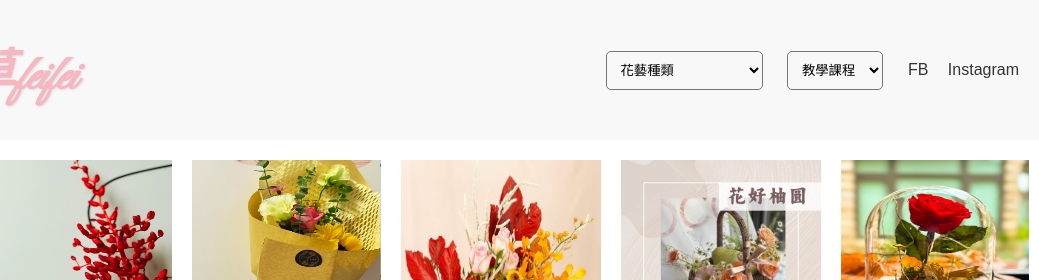
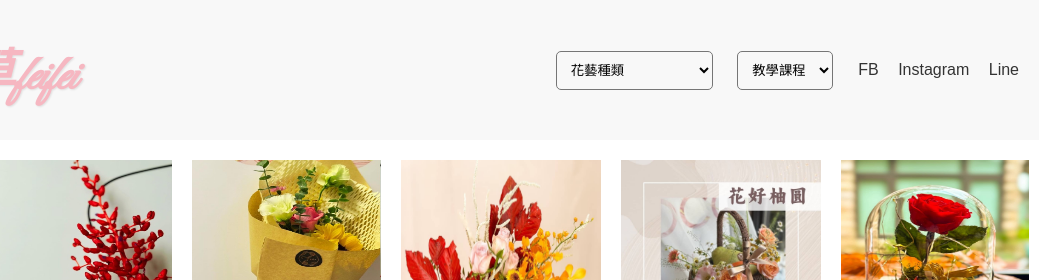
Before and after one commit to Gbearup/huatsaofeifei, a plain HTML site: page index.html in a window 1280 px wide. Shown: the top 280 px of the page, 241-1280 px from the left. Drawn offline with Linux system fonts and the light colour scheme.

Commit message:
新增line

```diff
--- a/index.html
+++ b/index.html
@@ -125,6 +125,7 @@
     <div class="social-links">
         <a href="https://www.facebook.com/profile.php?id=61556129413714" target="_blank">FB</a>
         <a href="https://www.instagram.com/huatsaofeifei/" target="_blank">Instagram</a>
+        <a href="https://line.me/R/ti/p/@287lkmtd" target="_blank">Line</a>
     </div>
 
 
```
